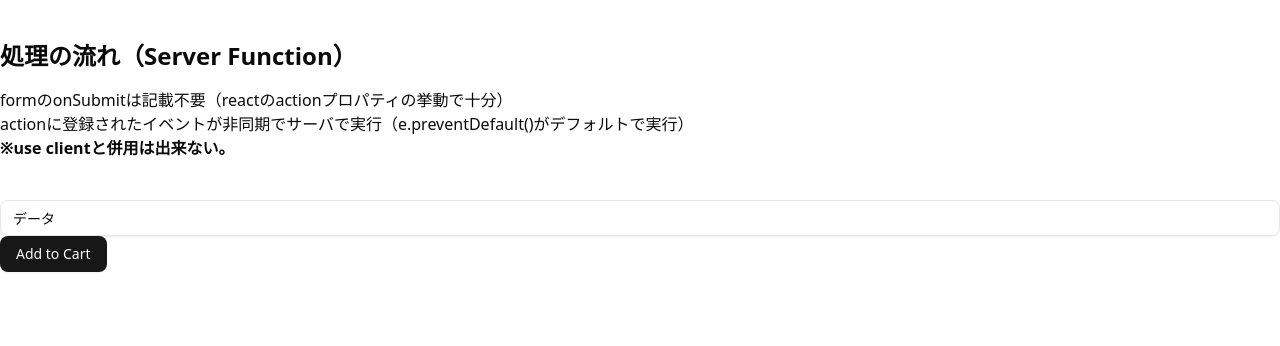
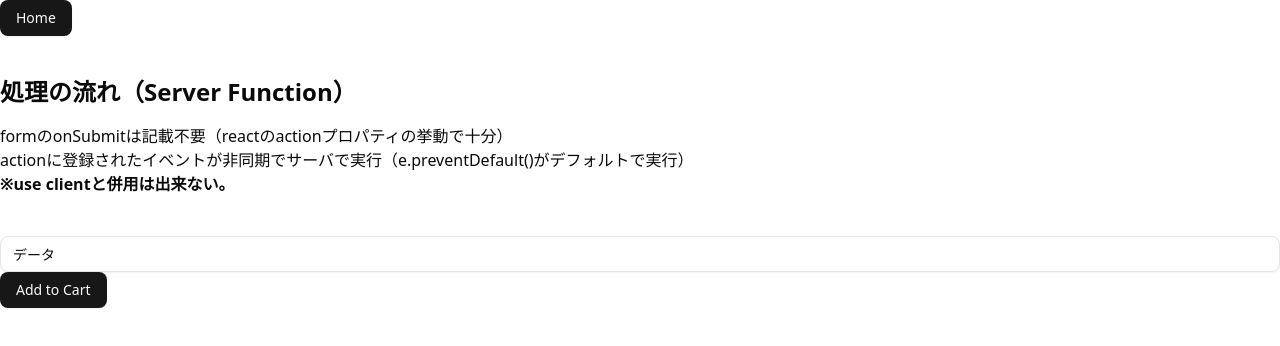
Before and after one commit to BlonoBuccellati/form-sandbox, a Next.js app: page /uncontrolled-react-form-use-server in a window 1280 px wide. Shown: the top 346 px of the page. Built offline with nearby package versions, Linux system fonts and the light colour scheme.

Commit message:
feat:server functionを使用した実装

```diff
--- a/src/app/(view)/uncontrolled-react-form-use-server/page.tsx
+++ b/src/app/(view)/uncontrolled-react-form-use-server/page.tsx
@@ -1,3 +1,4 @@
+import ReturnButton from '@/components/return-button';
 import { Button } from '@/components/ui/button';
 import { Input } from '@/components/ui/input';
 const Description = () => {
@@ -25,6 +26,7 @@ function Page() {
   }
   return (
     <>
+      <ReturnButton />
       <Description />
       <form action={addToCart}>
         <Input name='productId' value={'データ'} readOnly />
```
